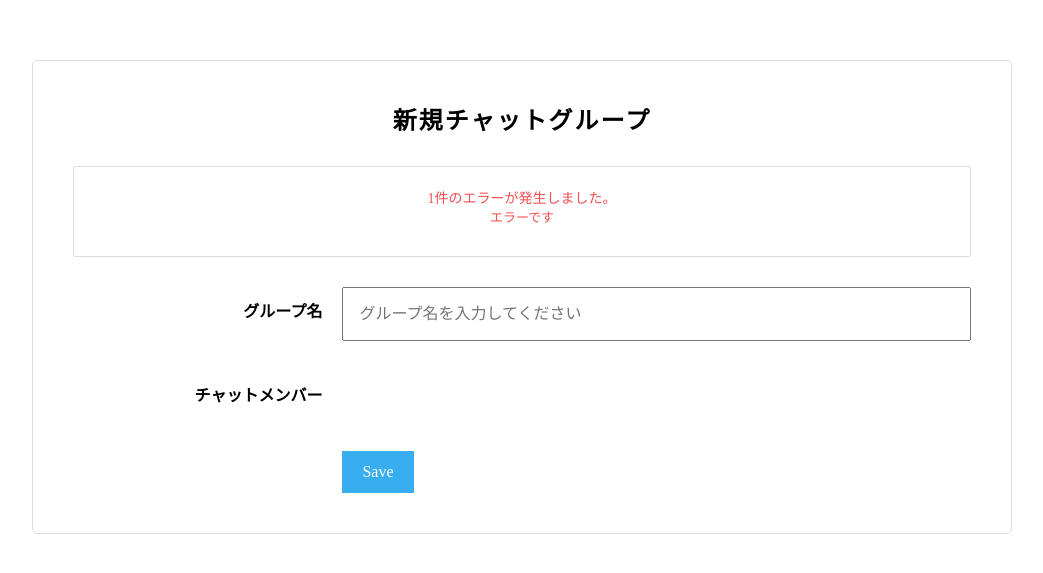
After one commit to odamatsu/chat-space, a Rails app: page /groups/new in a window 1280 px wide. The commit adds this page. Shown: the top 573 px of the page, without its empty margins (118-1161 px from the left). Run offline with Rails 7, Linux system fonts and the light colour scheme; the visitor is signed in with stand-in values (Sample User, id 1); style sheets or scripts are compiled from the project's sources; some libraries are stand-ins or nearby versions.

Commit message:
Create NewGroup Register View

```diff
--- a/app/assets/stylesheets/application.scss
+++ b/app/assets/stylesheets/application.scss
@@ -4,4 +4,5 @@
 @import "mixins/mixin";
 @import "modules/flash";
 @import "modules/user";
+@import "modules/group";
 @import "messages/messages";
--- a/app/assets/stylesheets/groups.scss
+++ /dev/null
@@ -1,3 +0,0 @@
-// Place all the styles related to the groups controller here.
-// They will automatically be included in application.css.
-// You can use Sass (SCSS) here: http://sass-lang.com/
--- /dev/null
+++ b/app/assets/stylesheets/modules/group.scss
@@ -0,0 +1,117 @@
+.chat-group-form {
+  width: 980px;
+  margin: 60px auto;
+  padding: 40px;
+  background-color: #fff;
+  border: 1px solid #ddd;
+  border-radius: 5px;
+  box-sizing: border-box;
+
+  h1 {
+    letter-spacing: 2px;
+    font-size: 24px;
+    font-weight: bold;
+    text-align: center;
+  }
+
+  .chat-group-form__errors {
+    margin: 30px 0;
+    padding: 20px 40px;
+    border: 1px solid #ddd;
+    border-radius: 2px;
+    text-align: center;
+
+    h2 {
+      margin-bottom: 10px;
+      color: #f05050;
+      font-size: 14px;
+    }
+
+    ul {
+      margin: 0;
+      padding: 0;
+      list-style: none;
+    }
+
+    li {
+      margin: 0;
+      padding: 0;
+      font-size: 13px;
+    }
+  }
+
+  .chat-group-form__field {
+    margin-top: 30px;
+    &:after {
+      content: "";
+      clear: both;
+      display: block;
+    }
+
+    .chat-group-form__field--left {
+      float: left;
+      width: 30%;
+      padding-right: 20px;
+      padding-left: 20px;
+      box-sizing: border-box;
+    }
+
+    .chat-group-form__field--right {
+      float: right;
+      width: 70%;
+    }
+
+    .chat-group-form__label {
+      display: block;
+      line-height: 50px;
+      font-weight: bold;
+      text-align: right;
+    }
+
+    .chat-group-form__input {
+      float: left;
+      width: 100%;
+      line-height: 30px;
+      padding: 10px 15px;
+      box-sizing: border-box;
+    }
+  }
+
+  .chat-group-user {
+    padding: 0 15px;
+    line-height: 50px;
+    font-size: 14px;
+    border-bottom: 1px solid #ddd;
+    &:after {
+      content: "";
+      clear: both;
+      display: block;
+    }
+
+    .chat-group-user__name {
+      float: left;
+    }
+
+    .chat-group-user__btn {
+      float: right;
+      display: inline-block;
+      cursor: pointer;
+
+      &.chat-group-user__btn--add {
+        color: #38aef0;
+      }
+
+      &.chat-group-user__btn--remove {
+        color: #f05050;
+      }
+    }
+  }
+
+  .chat-group-form__action-btn {
+    display: inline-block;
+    padding: 12px 20px;
+    color: #fff;
+    background-color: #38aef0;
+    border: 0;
+  }
+}
--- a/app/controllers/groups_controller.rb
+++ b/app/controllers/groups_controller.rb
@@ -1,2 +1,15 @@
 class GroupsController < ApplicationController
+
+  def new
+  end
+
+  def create
+  end
+
+  def edit
+  end
+
+  def update
+  end
+
 end
--- a/app/controllers/messages_controller.rb
+++ b/app/controllers/messages_controller.rb
@@ -3,4 +3,7 @@ class MessagesController < ApplicationController
   def index
   end
 
+  def create
+  end
+
 end
--- /dev/null
+++ b/app/views/groups/new.html.haml
@@ -0,0 +1,42 @@
+.chat-group-form
+  %h1 新規チャットグループ
+  %form#new_chat_group.new_chat_group{"accept-charset":"UTF-8", action: "/chat_groups", method: "post"}
+    .chat-group-form__errors
+      %h2
+        1件のエラーが発生しました。
+        %ul
+          %li エラーです
+    .chat-group-form__field.clearfix
+      .chat-group-form__field--left
+        %label.chat-group-form__label{for: "chat_group_name"} グループ名
+      .chat-group-form__field--right
+        %input#chat_group_name.chat-group-form__input{name: "chat_group[name]", placeholder: "グループ名を入力してください", type: "text"}/
+    .chat-group-form__field.clearfix
+      / この部分はインクリメンタルサーチ（ユーザー追加の非同期化のときに使用します
+      /
+        <div class='chat-group-form__field--left'>
+        <label class="chat-group-form__label" for="chat_group_チャットメンバーを追加">チャットメンバーを追加</label>
+        </div>
+        <div class='chat-group-form__field--right'>
+        <div class='chat-group-form__search clearfix'>
+        <input class='chat-group-form__input' id='user-search-field' placeholder='追加したいユーザー名を入力してください' type='text'>
+        </div>
+        <div id='user-search-result'></div>
+        </div>
+    .chat-group-form__field.clearfix
+      .chat-group-form__field--left
+        %label.chat-group-form__label{for: "chat_group_チャットメンバー"} チャットメンバー
+      .chat-group-form__field--right
+        / グループ作成機能の追加時はここにcollection_check_boxesの記述を入れてください
+        / この部分はインクリメンタルサーチ（ユーザー追加の非同期化のときに使用します
+        /
+          <div id='chat-group-users'>
+          <div class='chat-group-user clearfix' id='chat-group-user-22'>
+          <input name='chat_group[user_ids][]' type='hidden' value='22'>
+          <p class='chat-group-user__name'>seo_kyohei</p>
+          </div>
+          </div>
+    .chat-group-form__field.clearfix
+      .chat-group-form__field--left
+      .chat-group-form__field--right
+        %input.chat-group-form__action-btn{"data-disable-with":"Save", name: "commit", type: "submit", value: "Save"}/
--- a/app/views/messages/index.html.haml
+++ b/app/views/messages/index.html.haml
@@ -5,7 +5,7 @@
         = current_user.name
       %ul.header__lists
         %li.list
-          = link_to do
+          = link_to new_group_path do
             -# %i.fa.fa-edit.icon
             = fa_icon 'pencil-square-o', class: 'icon'
         %li.list
--- a/config/routes.rb
+++ b/config/routes.rb
@@ -2,4 +2,7 @@ Rails.application.routes.draw do
   devise_for :users
   root 'messages#index'
   resources :users, only: [:edit, :update]
+  resources :groups, only: [:new, :create, :edit, :update] do
+    resources :messages, only: [:index, :create]
+  end
 end
```
Also changed, not shown: app/views/groups/edit.html.haml (added, +33 -0 lines).
